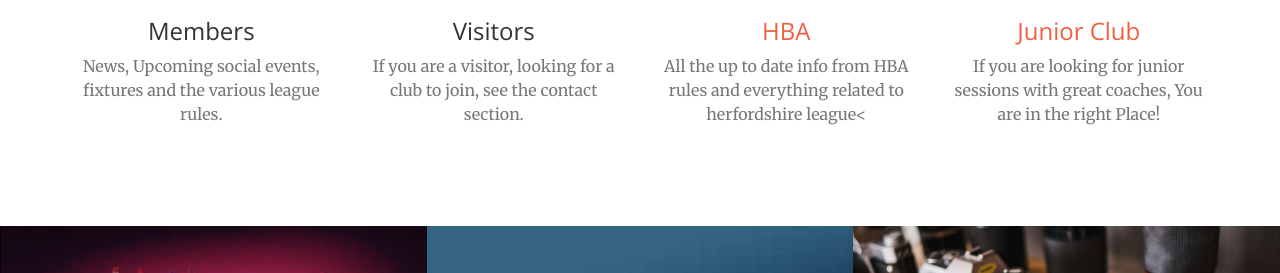
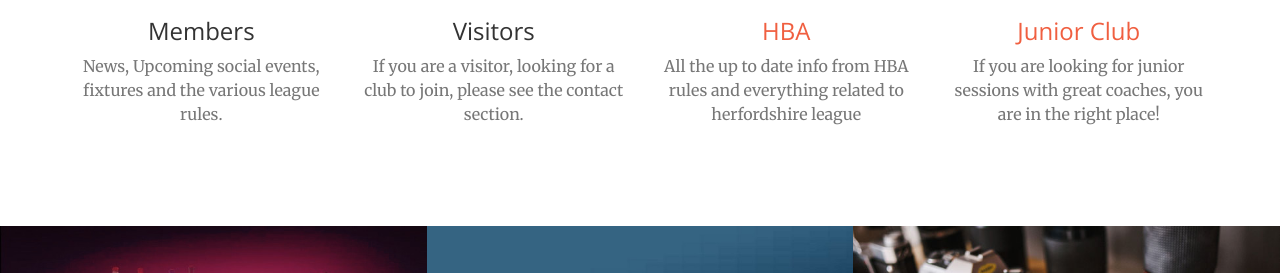
Before and after one commit to Cometsbc/cometsbc.github.io, a Jekyll site: the page built from index.html, in a window 1280 px wide and 900 px high, scrolled down 1496 px. Shown: the part 204-477 px from the top of the window. Built offline with Jekyll 4.4.1, drawn with Linux system fonts in a browser that asks for light colours.

Commit message:
Update services.html
content

```diff
--- a/_includes/services.html
+++ b/_includes/services.html
@@ -20,14 +20,14 @@
                 <div class="service-box">
                     <i class="fa fa-4x fa-paper-plane wow bounceIn text-primary" data-wow-delay=".1s"></i>
                     <h3>Visitors</h3>
-                    <p class="text-muted">If you are a visitor, looking for a club to join, see the contact section.</p>
+                    <p class="text-muted">If you are a visitor, looking for a club to join, please see the contact section.</p>
                 </div>
             </div>
             <div class="col-lg-3 col-md-6 text-center">
                 <div class="service-box">
                     <i class="fa fa-4x fa-newspaper-o wow bounceIn text-primary" data-wow-delay=".2s"></i>
                     <h3><a href = "http://www.hertsbadminton.net/" target = "_self">HBA</a></h3>
-                    <p class="text-muted">All the up to date info from HBA rules and everything related to herfordshire league<</p>
+                    <p class="text-muted">All the up to date info from HBA rules and everything related to herfordshire league</p>
                 </div>
             </div>
             <div class="col-lg-3 col-md-6 text-center">
@@ -35,7 +35,7 @@
                     <i class="fa fa-4x fa-heart wow bounceIn text-primary" data-wow-delay=".3s"></i>
                     <h3><a href = "http://www.cometsjbc.com/" target = "_self">Junior Club</a></h3>
                     <p class="text-muted">
-                        If you are looking for junior sessions with great coaches, You are in the right Place!</a>
+                        If you are looking for junior sessions with great coaches, you are in the right place!</a>
                     </p>
                 </div>
             </div>
```
